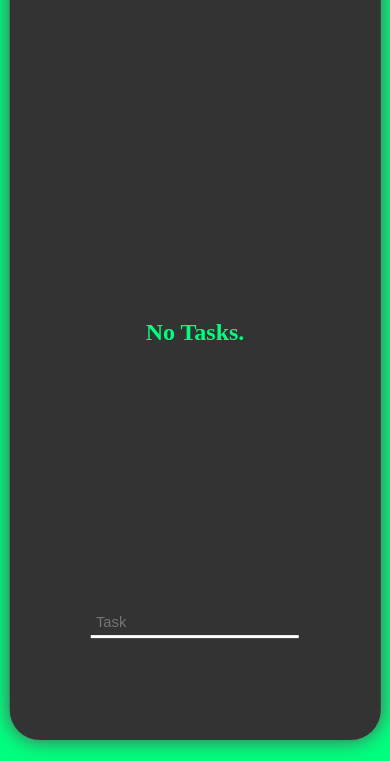
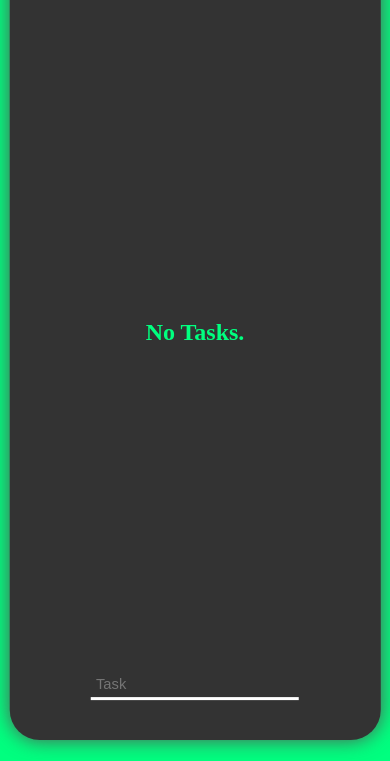
Before and after one commit to dheerajroy/mrlister, a plain HTML site: page index.html in a window 390 px wide. Shown: the part 83-844 px from the top of the page. Drawn offline with Linux system fonts and the light colour scheme.

Commit message:
Fixed the problem to type in mobile

```diff
--- a/styles.css
+++ b/styles.css
@@ -43,12 +43,11 @@ body{
 
 form{
     position: absolute;
-    /* margin-top: 59%; */
-    margin-top: 58vh;
     display: flex;
     justify-content: center;
     left: 0;
     right: 0;
+    bottom: 40px;
 }
 
 h2{
```
